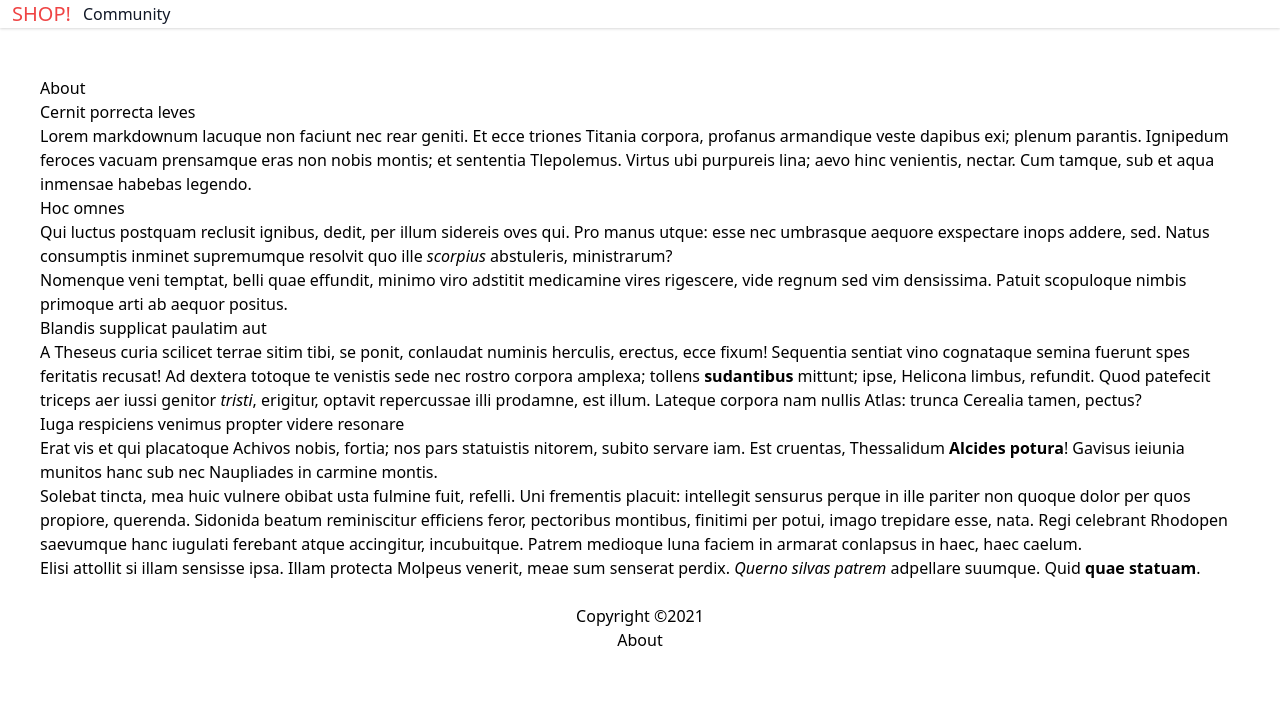
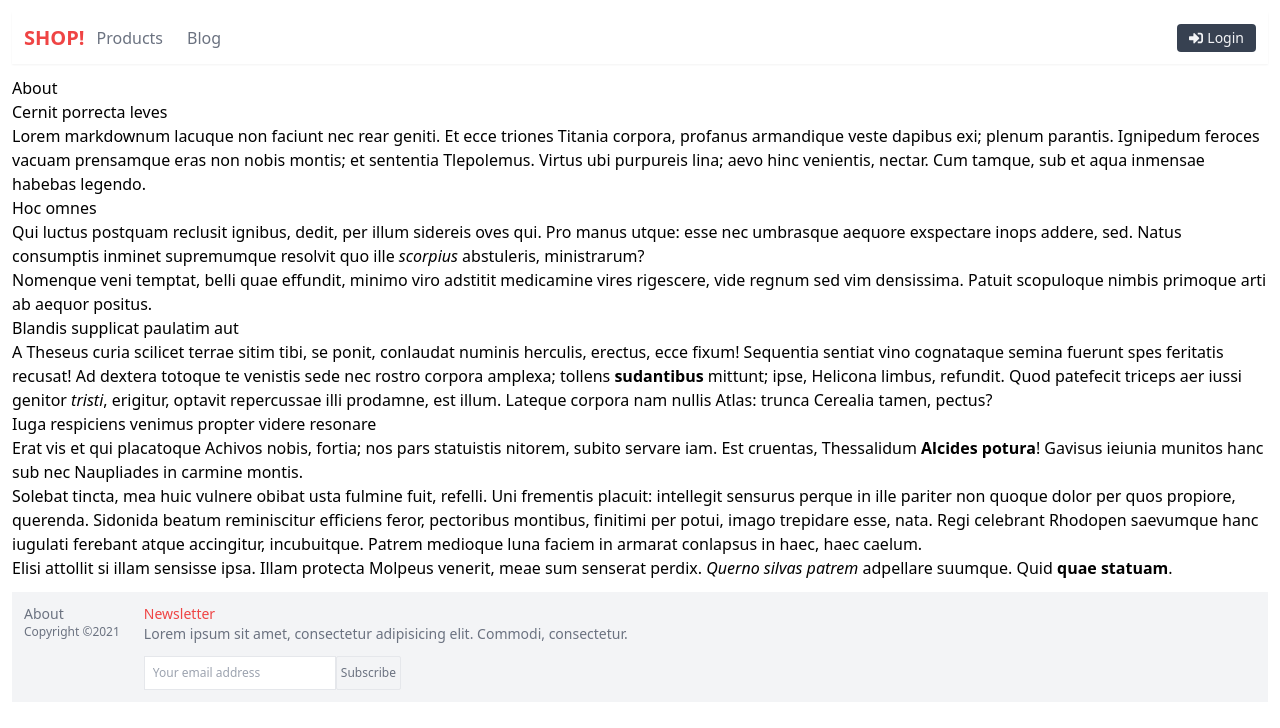
Before and after one commit to tatangharyadi/web-frontend, a Next.js app: page /about in a window 1280 px wide. Shown: the top 728 px of the page. Built offline with nearby package versions, Linux system fonts and the light colour scheme; what @tailwindcss/typography would draw is missing.

Commit message:
Update style

```diff
--- a/components/Footer.tsx
+++ b/components/Footer.tsx
@@ -2,11 +2,30 @@ import Link from "next/link";
 
 export const Footer = () => {
   return (
-    <footer className="text-center">
-      <p>Copyright &copy;2021</p>
-      <p>
-        <Link href="/about">About</Link>
-      </p>
+    <footer className="flex m-3 bg-gray-100 text-gray-500">
+      <div className="p-3 text-sm">
+        <p>
+          <Link href="/about">About</Link>
+        </p>
+        <p className="text-xs">Copyright &copy;2021</p>
+      </div>
+      <div className="p-3 text-sm">
+        <p className="text-red-500">Newsletter</p>
+        <p>
+          Lorem ipsum sit amet, consectetur adipisicing elit. Commodi,
+          consectetur.
+        </p>
+        <div className="flex mt-3 text-gray-500">
+          <input
+            type="text"
+            placeholder="Your email address"
+            className="p-2 border border-gray-200 text-xs"
+          />
+          <button className="rounded-sm p-1 border border-gray-200 text-xs">
+            Subscribe
+          </button>
+        </div>
+      </div>
     </footer>
   );
 };
--- a/components/Header.tsx
+++ b/components/Header.tsx
@@ -3,22 +3,64 @@ import Link from "next/link";
 
 export const Header = () => {
   return (
-    <header className="flex space-x-3 items-center bg-white text-gray-900 h-7 px-3 shadow">
-      <div className="text-red-500 text-xl uppercase">
-        <Link href="/">
-          <a>Shop!</a>
-        </Link>
-      </div>
-
-      <nav>
-        <ul className="flex flex-col items-center justify-center list-none">
+    <header>
+      <nav className="flex items-center  m-3 p-3 shadow-sm">
+        <div className="flex text-red-500 text-xl font-semibold uppercase">
+          <Link href="/">
+            <a>Shop!</a>
+          </Link>
+        </div>
+        <ul className="flex flex-grow">
+          <li>
+            <Link href="/">
+              <a className="rounded px-3 py-1 text-gray-500 hover:text-gray-900">
+                Products
+              </a>
+            </Link>
+          </li>
           <li>
             <Link href="/blogs">
-              <a>Community</a>
+              <a className="rounded px-3 py-1 text-gray-500 hover:text-gray-900">
+                Blog
+              </a>
             </Link>
           </li>
         </ul>
+        <div className="">
+          <Link href="/">
+            <a className="flex items-center gap-1 rounded px-3 py-1 bg-gray-700 text-sm text-gray-100">
+              <FaSignInAlt />
+              Login
+            </a>
+          </Link>
+        </div>
       </nav>
     </header>
+
+    // <header className="flex space-x-3 items-center bg-white text-gray-900 h-7 px-3 shadow">
+    //   <div className="text-red-500 text-xl uppercase">
+    //     <Link href="/">
+    //       <a>Shop!</a>
+    //     </Link>
+    //   </div>
+
+    //   <nav>
+    //     <ul className="flex flex-row items-center justify-center list-none">
+    //       <li>
+    //         <Link href="/blogs">
+    //           <a>Blog</a>
+    //         </Link>
+    //       </li>
+    //       <li>
+    //         <Link href="/">
+    //           <a className="block rounded px-3 py-1  bg-gray-900 text-gray-100">
+    //             <FaSignInAlt />
+    //             Login
+    //           </a>
+    //         </Link>
+    //       </li>
+    //     </ul>
+    //   </nav>
+    // </header>
   );
 };
--- /dev/null
+++ b/pages/_document.tsx
@@ -0,0 +1,29 @@
+import Document, {
+  Html,
+  Head,
+  Main,
+  NextScript,
+  DocumentContext,
+} from "next/document";
+
+class MyDocument extends Document {
+  static async getInitialProps(ctx: DocumentContext) {
+    const initialProps = await Document.getInitialProps(ctx);
+    return { ...initialProps };
+  }
+
+  render() {
+    return (
+      <Html>
+        <Head />
+        <body>
+          <Main />
+          <NextScript />
+          <div id="modal-root"></div>
+        </body>
+      </Html>
+    );
+  }
+}
+
+export default MyDocument;
--- a/pages/about.tsx
+++ b/pages/about.tsx
@@ -16,7 +16,7 @@ type Props = {
 const AboutPage: FC<Props> = ({ frontmatter, content }) => {
   return (
     <Layout title={frontmatter.title}>
-      <div className="w-full px-10 py-6 bg-white mt-6">
+      <div className=" m-3">
         <div className="prose">
           <div dangerouslySetInnerHTML={{ __html: marked(content) }}></div>
         </div>
--- a/pages/blogs/[slug].tsx
+++ b/pages/blogs/[slug].tsx
@@ -1,7 +1,7 @@
 import { Blog } from "@/models/blog.inteface";
 import { Layout } from "@/components/Layout";
 import { FC } from "react";
-import { axiosCMS } from "configs/axios";
+import { axiosCMS } from "@/config/axios";
 import { GetStaticPaths, GetStaticProps } from "next";
 
 type Props = {
--- a/pages/blogs/index.tsx
+++ b/pages/blogs/index.tsx
@@ -2,7 +2,7 @@ import { Blog } from "@/models/blog.inteface";
 import Link from "next/link";
 import { Layout } from "@/components/Layout";
 import { FC } from "react";
-import { axiosCMS } from "../../configs/axios";
+import { axiosCMS } from "@/config/axios";
 import { GetServerSideProps } from "next";
 
 type Props = {
--- a/tsconfig.json
+++ b/tsconfig.json
@@ -16,6 +16,7 @@
     "baseUrl": ".",
     "paths": {
       "@/components/*": ["components/*"],
+      "@/config/*": ["config/*"],
       "@/models/*": ["models/*"]
     }
   },
```
Also changed, not shown: config/axios.ts (renamed from configs/axios.ts).
